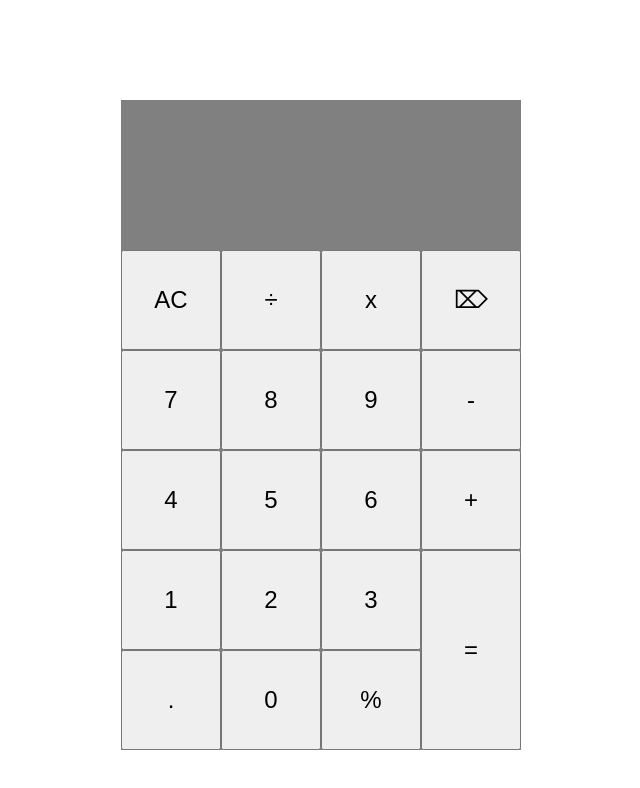
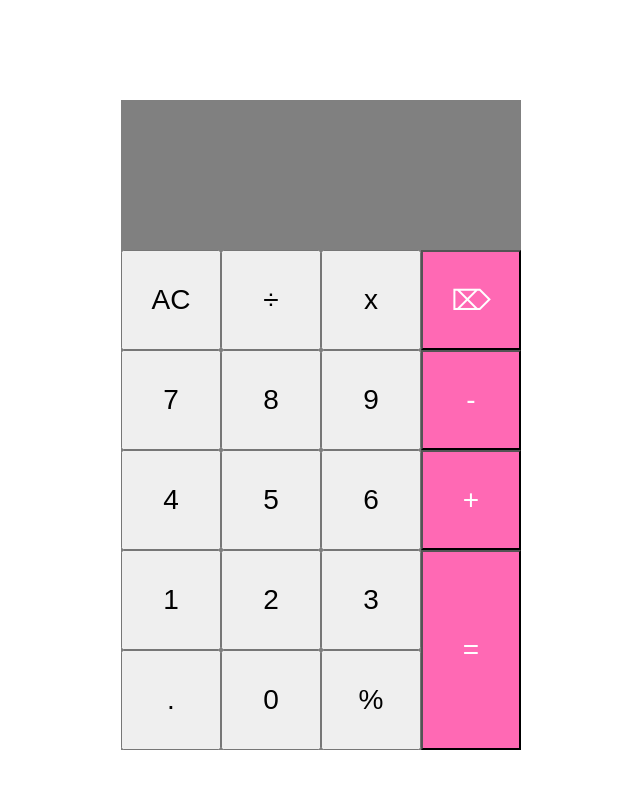
Before and after one commit to york-june-ets/kgeorge-react-calculator, a React (Create React App) app: page / in a window 1280 px wide. Shown: the top 788 px of the page, without its empty margins (319-959 px from the left). Built offline with nearby package versions, Linux system fonts and the light colour scheme.

Commit message:
updating button font size and sidebar background color

```diff
--- a/src/Calculator.css
+++ b/src/Calculator.css
@@ -26,7 +26,7 @@
 button {
     width: 100px;
     height: 100px;
-    font-size: 24px;
+    font-size: 28px;
 
 }
 
@@ -36,6 +36,11 @@ button {
     flex-direction: column;
 }
 
+#buttons-sidebar button {
+    background-color: hotpink;
+    color: white;
+}
+
 #equals {
     height: 200px;
 }
```
